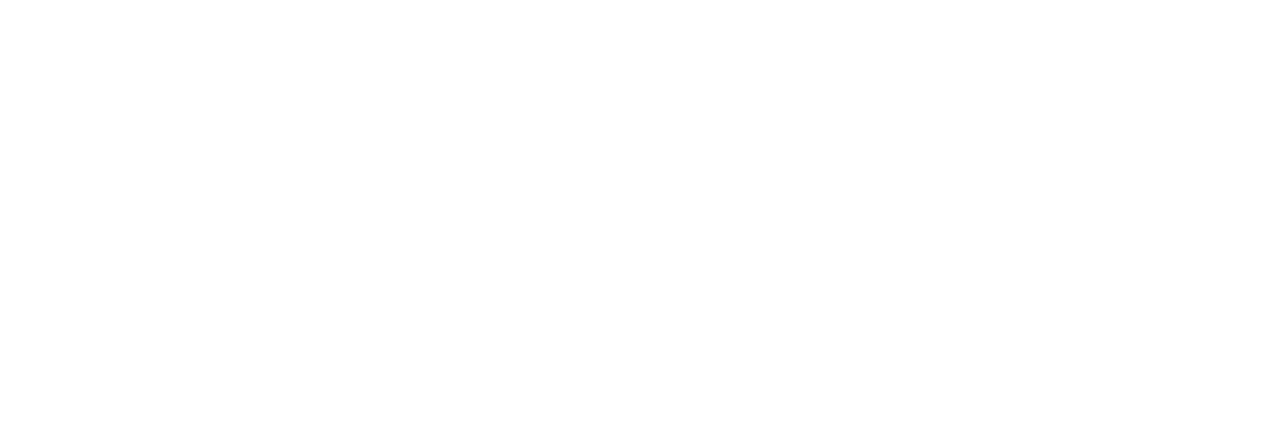
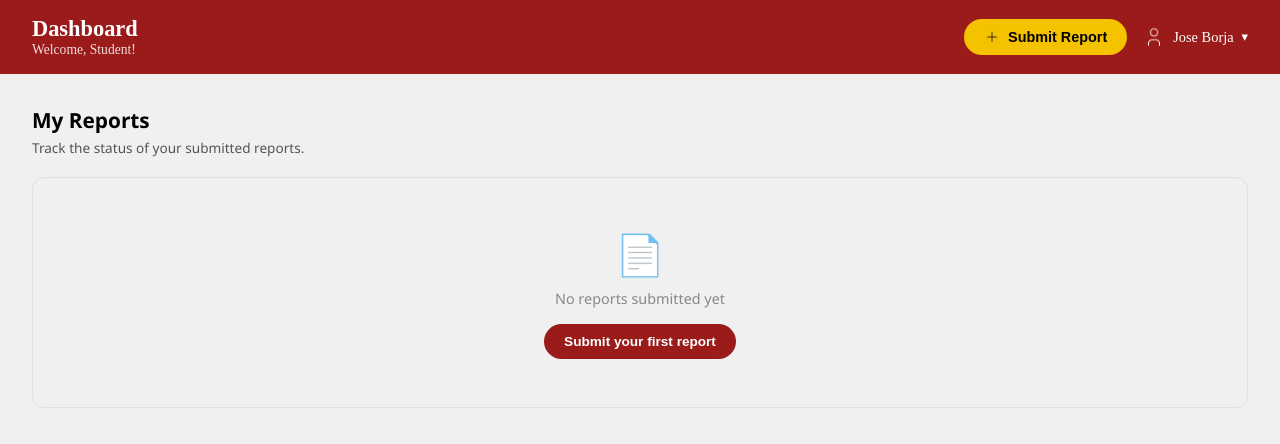
Before and after one commit to josemanuelborja/vox-ldcu, an Angular app: page /dashboard in a window 1280 px wide. Before the commit this address led to /. Shown: the top 444 px of the page. Built offline with nearby package versions, Linux system fonts and the light colour scheme.

Commit message:
feature: add user dashboard

```diff
--- a/src/app/Login/login.component.ts
+++ b/src/app/Login/login.component.ts
@@ -31,7 +31,7 @@
     // test rani sya kung maka login sucessfully help rani sa gpt
     if (this.email === 'student@liceo.edu.ph' && this.password === 'password123') {
       this.errorMessage = '';
-      alert('Login successful!');
+      this.router.navigate(['/dashboard'])
 
     } else {
       this.errorMessage = 'Invalid email or password.';
--- a/src/app/app.routes.ts
+++ b/src/app/app.routes.ts
@@ -1,9 +1,11 @@
 import { Routes } from '@angular/router';
 import { LoginComponent } from './Login/login.component';
 import { RegisterComponent } from './Register/register.component';
+import { DashboardComponent } from './dashboard/dashboard.component';
 
 export const routes: Routes = [
   { path: '', component: LoginComponent },  // ← Default Login Page nako
   { path: 'login', component: LoginComponent },  // ← Login
   { path: 'register', component: RegisterComponent }, // ← Register
+  { path: 'dashboard', component: DashboardComponent }, // ← Dashboard
 ];
--- /dev/null
+++ b/src/app/dashboard/dashboard.component.html
@@ -0,0 +1,46 @@
+<div class="page-wrapper">
+
+  <div class="navbar">
+    <div class="navbar-left">
+      <h1 class="nav-title">Dashboard</h1>
+      <p class="nav-subtitle">Welcome, Student!</p>
+    </div>
+
+    <div class="navbar-right">
+      <button class="btn-submit" (click)="onSubmitReport()">
+        <img src="/assets/images/plus.png" class="btn-icon" alt="plus" />
+        Submit Report
+      </button>
+
+      <div class="user-dropdown" (click)="toggleDropdown()">
+        <img src="/assets/images/user.png" class="user-icon-img" alt="user" />
+        <span class="user-name">{{ studentName }}</span>
+        <span class="arrow">▾</span>
+
+        <div class="dropdown-menu" *ngIf="isDropdownOpen">
+          <p class="dropdown-item" (click)="onLogout()">Logout</p>
+        </div>
+      </div>
+    </div>
+  </div>
+
+  <div class="main-content">
+    <h2 class="section-title">My Reports</h2>
+    <p class="section-subtitle">Track the status of your submitted reports.</p>
+
+    <div class="reports-box">
+      <div class="empty-state" *ngIf="reports.length === 0">
+        <div class="file-icon">📄</div>
+        <p class="empty-text">No reports submitted yet</p>
+        <button class="btn-first-report" (click)="onSubmitReport()">
+          Submit your first report
+        </button>
+      </div>
+
+      <div *ngIf="reports.length > 0">
+        <p *ngFor="let report of reports">{{ report.title }}</p>
+      </div>
+    </div>
+  </div>
+
+</div>
--- /dev/null
+++ b/src/app/dashboard/dashboard.component.scss
@@ -0,0 +1,174 @@
+$red: #9b1a1a;
+$dark-red: #7a1414;
+$yellow: #f5c200;
+
+/* ===== NAVBAR ===== */
+.navbar {
+  background-color: $red;
+  padding: 16px 32px;
+  display: flex;
+  align-items: center;
+  justify-content: space-between;
+
+}
+
+.navbar-left {
+  .nav-title {
+    color: white;
+    font-size: 1.4rem;
+    font-weight: 800;
+    margin: 0;
+  }
+
+  .nav-subtitle {
+    color: rgba(255, 255, 255, 0.85);
+    font-size: 0.85rem;
+    margin: 0;
+  }
+}
+
+.navbar-right {
+  display: flex;
+  align-items: center;
+  gap: 16px;
+}
+
+/* Submit Report Button */
+.btn-submit {
+  background-color: $yellow;
+  color: black;
+  border: none;
+  border-radius: 50px;
+  padding: 10px 20px;
+  font-size: 0.9rem;
+  font-weight: 700;
+  cursor: pointer;
+  display: flex;
+  align-items: center;
+  gap: 8px;
+
+  &:hover {
+    background-color: darken($yellow, 8%);
+  }
+}
+
+/* Plus icon inside button */
+.btn-icon {
+  width: 16px;
+  height: 16px;
+  object-fit: contain;
+}
+
+/* User Dropdown */
+.user-dropdown {
+  position: relative;
+  display: flex;
+  align-items: center;
+  gap: 8px;
+  color: white;
+  cursor: pointer;
+  font-size: 0.9rem;
+
+  .user-icon-img {
+    width: 22px;
+    height: 22px;
+    object-fit: contain;
+  }
+
+  .user-name {
+    font-weight: 300;
+  }
+
+  .arrow {
+    font-size: 0.8rem;
+  }
+}
+
+/* Dropdown Menu */
+.dropdown-menu {
+  position: absolute;
+  top: 36px;
+  right: 0;
+  background: white;
+  border-radius: 8px;
+  box-shadow: 0 4px 20px rgba(0, 0, 0, 0.15);
+  padding: 8px 0;
+  min-width: 130px;
+  z-index: 100;
+
+  .dropdown-item {
+    padding: 10px 16px;
+    font-size: 0.9rem;
+    color: $red;
+    font-weight: 600;
+    cursor: pointer;
+    margin: 0;
+
+    &:hover {
+      background-color: #f5f5f5;
+    }
+  }
+}
+
+/* ===== MAIN CONTENT ===== */
+.main-content {
+  padding: 32px;
+  font-family: 'Segoe UI', sans-serif;
+}
+
+.section-title {
+  font-size: 1.3rem;
+  font-weight: 800;
+  margin: 0;
+  color: black;
+}
+
+.section-subtitle {
+  font-size: 0.85rem;
+  color: #555;
+  margin-top: 4px;
+  margin-bottom: 20px;
+}
+
+/* Reports Box */
+.reports-box {
+  border: 1.5px solid #e0e0e0;
+  border-radius: 12px;
+  padding: 48px;
+  min-height: 150px;
+  display: flex;
+  align-items: center;
+  justify-content: center;
+}
+
+/* Empty State */
+.empty-state {
+  text-align: center;
+
+  .file-icon {
+    font-size: 2.5rem;
+    margin-bottom: 8px;
+  }
+
+  .empty-text {
+    color: #888;
+    font-size: 0.9rem;
+    margin-bottom: 16px;
+  }
+}
+
+/* Submit First Report Button */
+.btn-first-report {
+  background-color: $red;
+  color: white;
+  border: none;
+  border-radius: 50px;
+  padding: 10px 20px;
+  font-size: 0.85rem;
+  font-weight: 600;
+  cursor: pointer;
+
+  &:hover {
+    background-color: $dark-red;
+  }
+}
--- /dev/null
+++ b/src/app/dashboard/dashboard.component.ts
@@ -0,0 +1,39 @@
+import { Component } from '@angular/core';
+import { CommonModule } from '@angular/common';
+import { Router } from '@angular/router';
+
+@Component({
+  selector: 'app-dashboard',
+  standalone: true,
+  imports: [CommonModule],
+  templateUrl: './dashboard.component.html',
+  styleUrls: ['./dashboard.component.scss']
+})
+export class DashboardComponent {
+
+  // Student name shown in the navbar
+  studentName: string = 'Jose Borja';
+
+  // This will hold the list of reports (wala pay sulod)
+  reports: any[] = [];
+
+  // Dropdown toggle
+  isDropdownOpen: boolean = false;
+
+  constructor(private router: Router) {}
+
+  // Toggle the dropdown menu
+  toggleDropdown() {
+    this.isDropdownOpen = !this.isDropdownOpen;
+  }
+
+  // Go to submit report page (create this later)
+  onSubmitReport() {
+    alert('Submit Report clicked! (Add submit report page later)');
+  }
+
+  // Logout function
+  onLogout() {
+    this.router.navigate(['/login']);
+  }
+}
--- a/src/styles.scss
+++ b/src/styles.scss
@@ -1 +1,9 @@
-/* You can add global styles to this file, and also import other style files */
+* {
+  margin: 0;
+  padding: 0;
+  box-sizing: border-box;
+}
+
+body {
+  background-color: #f0f0f0;
+}
```
Also changed, not shown: src/assets/images/plus.png (added), src/assets/images/user.png (added).
